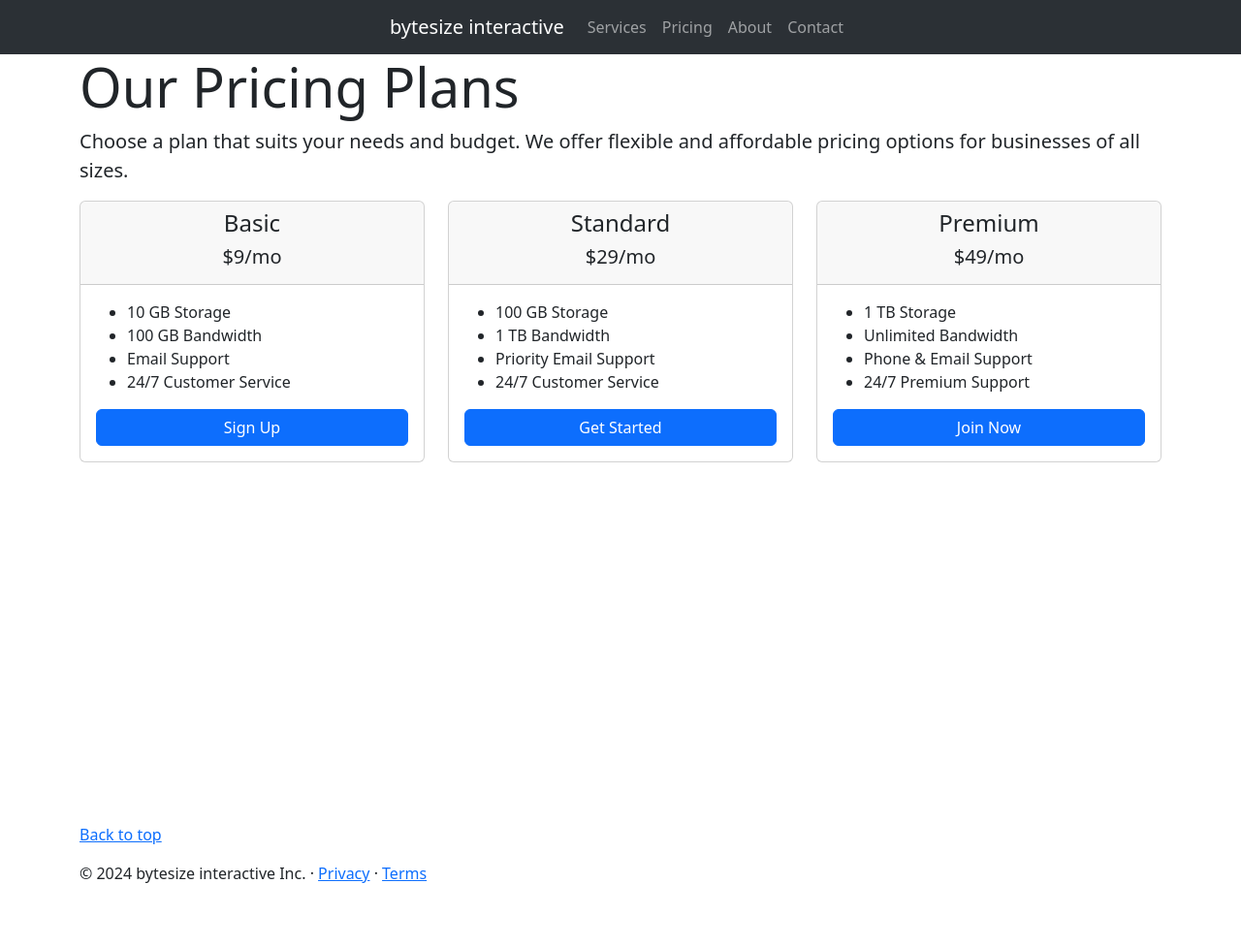
After one commit to jav-sketch/bytesize_interactive_site, a Django app: page /pricing/ in a window 1280 px wide. The commit adds this page. Shown: the whole page at 97% size. Run offline with Django 5.2, Linux system fonts and the light colour scheme; some libraries are stand-ins or nearby versions.

Commit message:
Created html temaplates

```diff
--- a/templates/navbar.html
+++ b/templates/navbar.html
@@ -7,7 +7,7 @@
         </button>
         <div class="collapse navbar-collapse" id="navbarNav">
             <ul class="navbar-nav mx-auto">
-                <a class="navbar-brand d-none d-lg-block" href="#">bytesize interactive</a>
+                <a class="navbar-brand d-none d-lg-block" href="{% url 'index' %}">bytesize interactive</a>
                 <!-- <li class="nav-item">
                     <a class="nav-link active" aria-current="page" href="#">Home</a>
                 </li> -->
@@ -24,13 +24,13 @@
                     </div>
                 </li>
                 <li class="nav-item">
-                    <a class="nav-link" href="#">Pricing</a>
+                    <a class="nav-link" href="{% url 'pricing' %}">Pricing</a>
                 </li>
                 <li class="nav-item">
-                    <a class="nav-link"  href="#">About</a>
+                    <a class="nav-link"  href="{%url 'about' %}">About</a>
                 </li>
                 <li class="nav-item">
-                    <a class="nav-link" href="">Contact</a>
+                    <a class="nav-link" href="{% url 'contact' %}">Contact</a>
                 </li>
             </ul>
         </div>
--- /dev/null
+++ b/templates/pricing.html
@@ -0,0 +1,76 @@
+{% extends 'base.html' %}
+{}
+{% block content %}
+<div class="container">
+    <div class="pricing-header">
+        <h1 class="display-4">Our Pricing Plans</h1>
+        <p class="lead">Choose a plan that suits your needs and budget. We offer flexible and affordable pricing options
+            for businesses of all sizes.</p>
+    </div>
+
+    <div class="row">
+        <!-- Basic Plan -->
+        <div class="col-lg-4 mb-4">
+            <div class="card">
+                <div class="card-header text-center">
+                    <h4 class="card-title">Basic</h4>
+                    <h5 class="card-price">$9<span class="period">/mo</span></h5>
+                </div>
+                <div class="card-body">
+                    <ul>
+                        <li>10 GB Storage</li>
+                        <li>100 GB Bandwidth</li>
+                        <li>Email Support</li>
+                        <li>24/7 Customer Service</li>
+                    </ul>
+                    <div class="d-grid">
+                        <a href="#" class="btn btn-primary btn-block">Sign Up</a>
+                    </div>
+                </div>
+            </div>
+        </div>
+
+        <!-- Standard Plan -->
+        <div class="col-lg-4 mb-4">
+            <div class="card">
+                <div class="card-header text-center">
+                    <h4 class="card-title">Standard</h4>
+                    <h5 class="card-price">$29<span class="period">/mo</span></h5>
+                </div>
+                <div class="card-body">
+                    <ul>
+                        <li>100 GB Storage</li>
+                        <li>1 TB Bandwidth</li>
+                        <li>Priority Email Support</li>
+                        <li>24/7 Customer Service</li>
+                    </ul>
+                    <div class="d-grid">
+                        <a href="#" class="btn btn-primary btn-block">Get Started</a>
+                    </div>
+                </div>
+            </div>
+        </div>
+
+        <!-- Premium Plan -->
+        <div class="col-lg-4 mb-4">
+            <div class="card">
+                <div class="card-header text-center">
+                    <h4 class="card-title">Premium</h4>
+                    <h5 class="card-price">$49<span class="period">/mo</span></h5>
+                </div>
+                <div class="card-body">
+                    <ul>
+                        <li>1 TB Storage</li>
+                        <li>Unlimited Bandwidth</li>
+                        <li>Phone & Email Support</li>
+                        <li>24/7 Premium Support</li>
+                    </ul>
+                    <div class="d-grid">
+                        <a href="#" class="btn btn-primary btn-block">Join Now</a>
+                    </div>
+                </div>
+            </div>
+        </div>
+    </div>
+</div>
+{% endblock %}
```
Also changed, not shown: templates/about.html (added, +79 -0 lines), templates/contact.html (added, +29 -0 lines).
